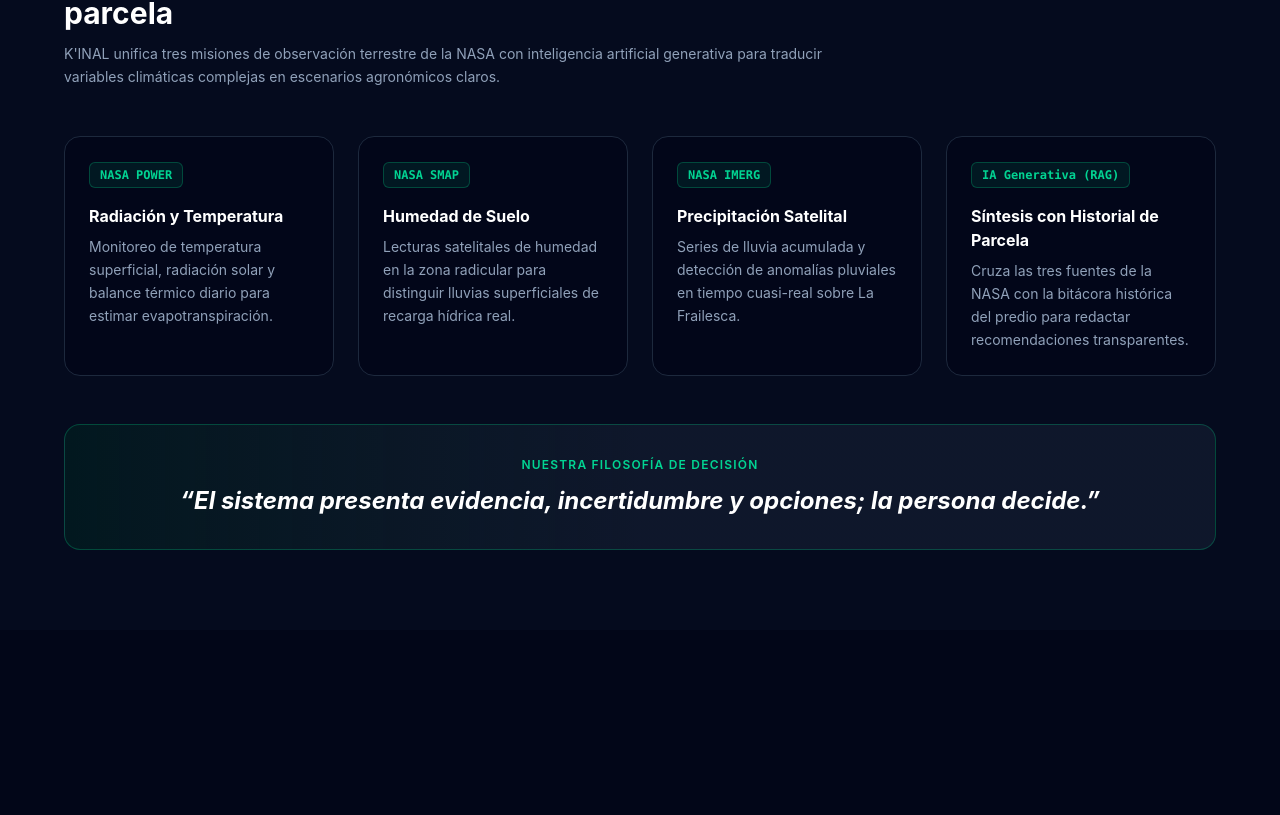
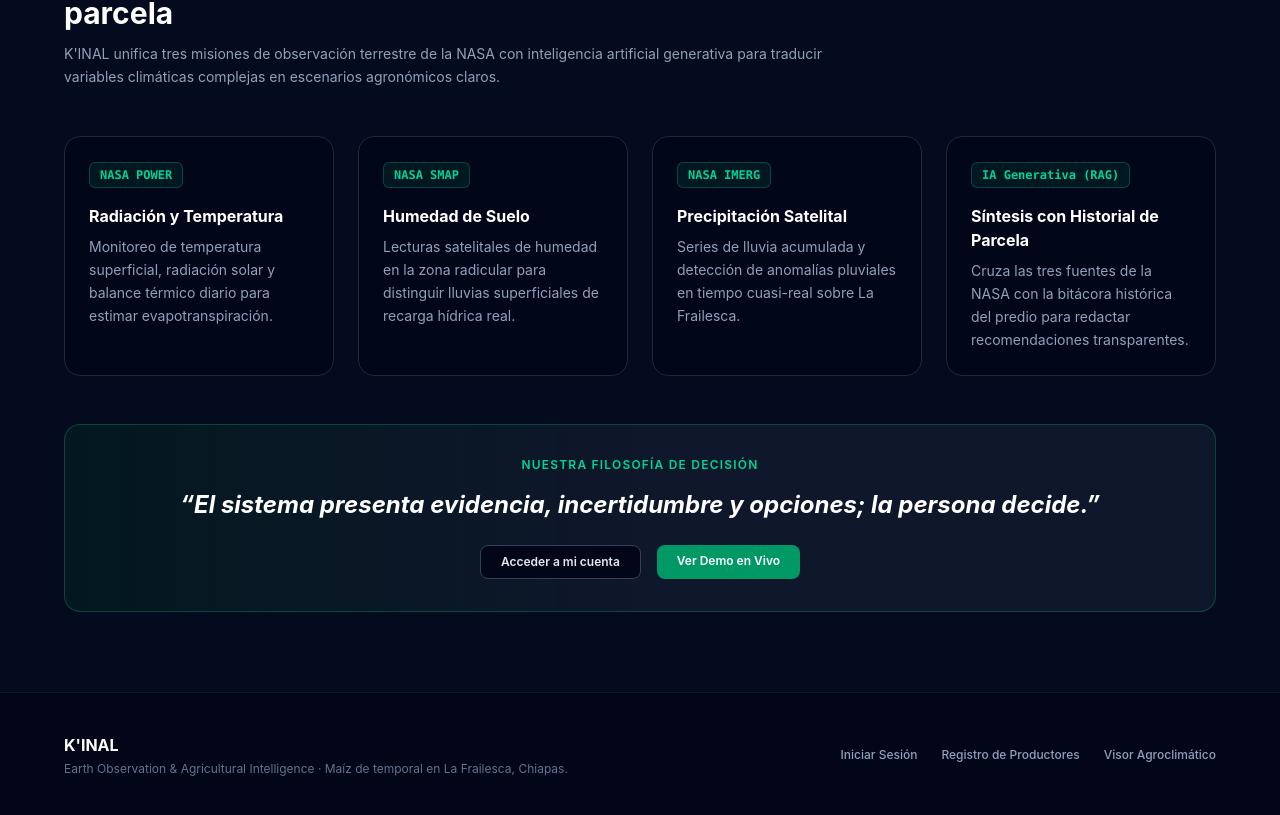
Before and after one commit to Arius-net/NasaSpaceAppChallengeFarms-frontend, a Next.js app: page / in a window 1280 px wide. Shown: the part 1325-2140 px from the top of the page. Before the commit the page ends 1955 px from the top, so only its background shows below. Built offline with nearby package versions, Linux system fonts and the light colour scheme.

Commit message:
feat(landing): finalizar landing page y ruteo a app

```diff
--- a/app/page.tsx
+++ b/app/page.tsx
@@ -45,7 +45,7 @@ const SOLUTION_CARDS = [
   },
 ];
 
-// Renderiza la Landing Page incluyendo Hero, seccion de El Problema, Solucion NASA+IA y filosofia.
+// Renderiza la Landing Page completa de K'INAL con Hero, Problema, Solucion NASA, CTA y Footer.
 export default function HomePage() {
   return (
     <div className="min-h-screen flex flex-col bg-slate-950 text-slate-100">
@@ -64,6 +64,12 @@ export default function HomePage() {
           </div>
 
           <div className="flex items-center gap-3">
+            <Link
+              href="/dashboard"
+              className="hidden rounded-lg px-3 py-2 text-sm font-medium text-slate-300 transition hover:text-white sm:inline-block"
+            >
+              Dashboard
+            </Link>
             <Link
               href="/login"
               className="rounded-lg px-4 py-2 text-sm font-medium text-slate-300 transition hover:text-white"
@@ -194,18 +200,55 @@ export default function HomePage() {
               ))}
             </div>
 
-            <div className="rounded-2xl border border-emerald-500/30 bg-gradient-to-r from-emerald-950/40 via-slate-900 to-slate-900 p-8 text-center">
+            <div className="rounded-2xl border border-emerald-500/30 bg-gradient-to-r from-emerald-950/40 via-slate-900 to-slate-900 p-8 text-center space-y-4">
               <p className="text-xs font-semibold uppercase tracking-widest text-emerald-400">
                 Nuestra Filosofía de Decisión
               </p>
-              <blockquote className="mt-3 text-xl font-bold italic text-white sm:text-2xl">
+              <blockquote className="text-xl font-bold italic text-white sm:text-2xl">
                 &ldquo;El sistema presenta evidencia, incertidumbre y opciones; la
                 persona decide.&rdquo;
               </blockquote>
+              <div className="pt-2 flex flex-wrap justify-center gap-4">
+                <Link
+                  href="/login"
+                  className="rounded-lg border border-slate-700 bg-slate-950 px-5 py-2 text-xs font-semibold text-slate-200 hover:border-emerald-500"
+                >
+                  Acceder a mi cuenta
+                </Link>
+                <Link
+                  href="/dashboard"
+                  className="rounded-lg bg-emerald-600 px-5 py-2 text-xs font-semibold text-white hover:bg-emerald-500"
+                >
+                  Ver Demo en Vivo
+                </Link>
+              </div>
             </div>
           </div>
         </section>
       </main>
+
+      <footer className="border-t border-slate-900 bg-slate-950 px-6 py-10">
+        <div className="mx-auto flex max-w-6xl flex-col items-center justify-between gap-6 sm:flex-row">
+          <div>
+            <span className="font-bold text-white">K&apos;INAL</span>
+            <p className="mt-1 text-xs text-slate-500">
+              Earth Observation &amp; Agricultural Intelligence · Maíz de temporal en La Frailesca, Chiapas.
+            </p>
+          </div>
+
+          <div className="flex flex-wrap items-center gap-6 text-xs font-medium text-slate-400">
+            <Link href="/login" className="hover:text-emerald-400">
+              Iniciar Sesión
+            </Link>
+            <Link href="/register" className="hover:text-emerald-400">
+              Registro de Productores
+            </Link>
+            <Link href="/dashboard" className="hover:text-emerald-400">
+              Visor Agroclimático
+            </Link>
+          </div>
+        </div>
+      </footer>
     </div>
   );
 }
```
